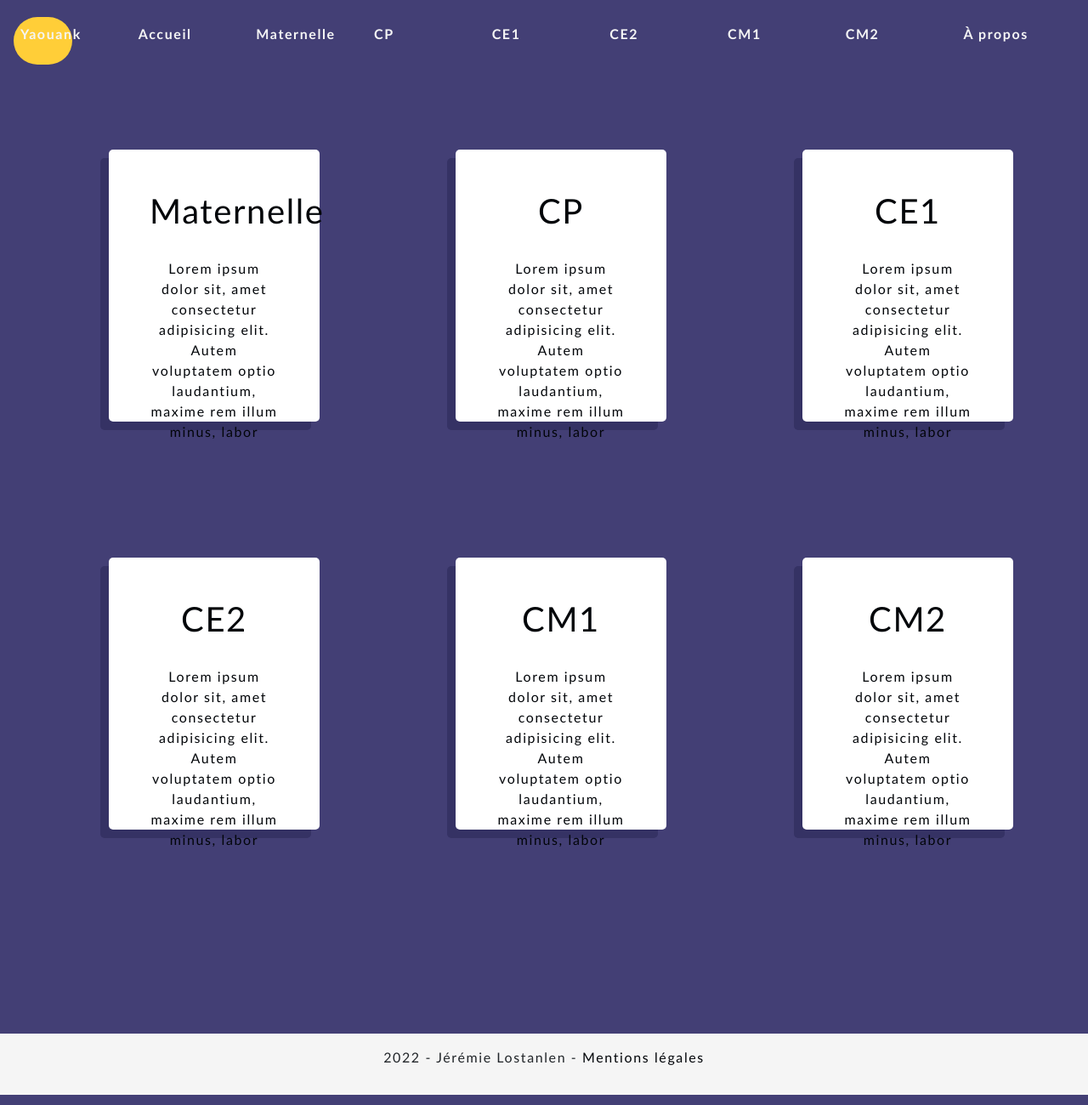
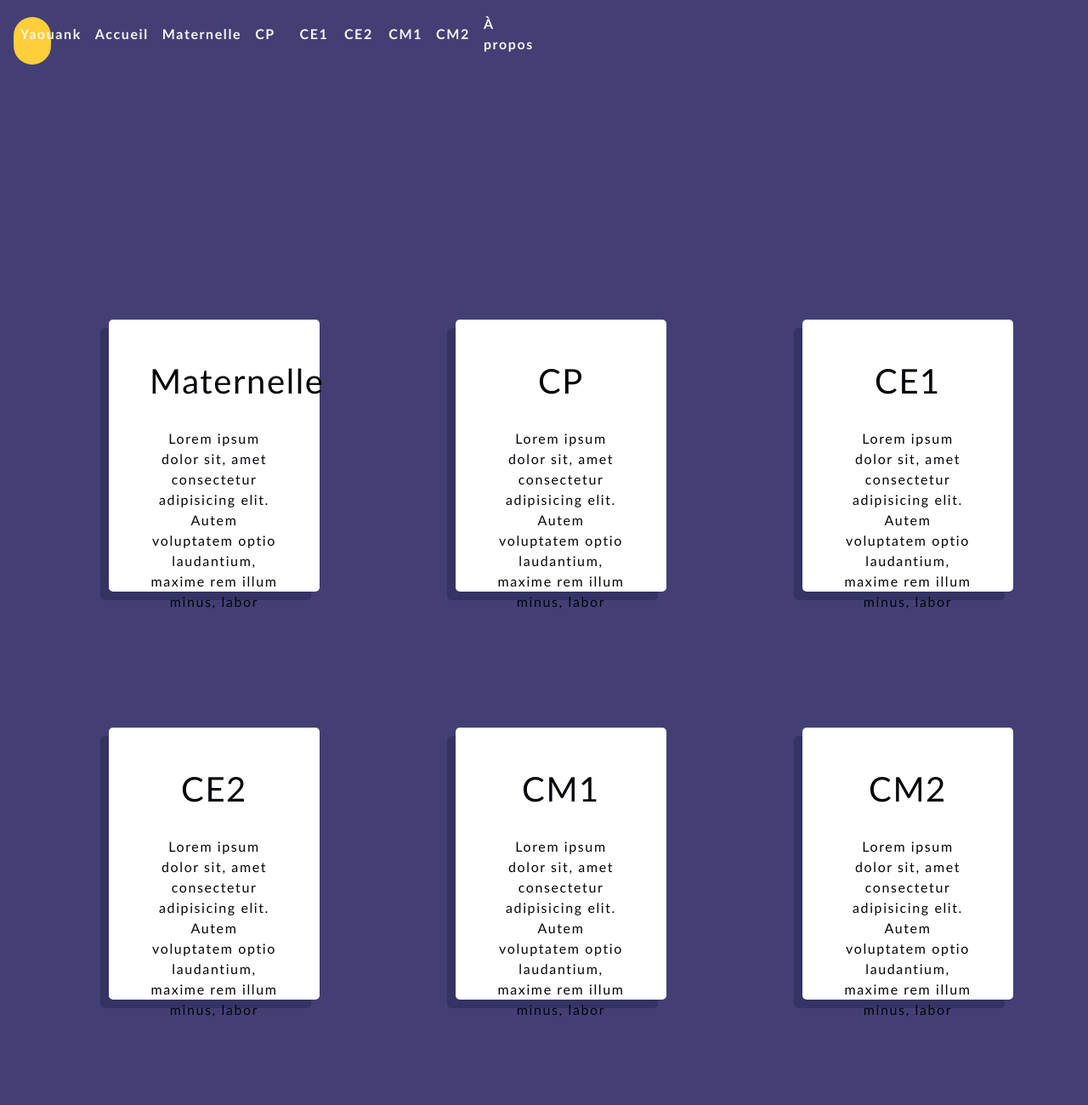
Before and after one commit to jlostanlen/NumSchool, a plain HTML site: page index.html in a window 1280 px wide. Shown: the top 1300 px of the page at 85% size. Drawn offline with nearby package versions, Linux system fonts and the light colour scheme.

Commit message:
Gestion du menu de nav

```diff
--- a/css/style.css
+++ b/css/style.css
@@ -10,7 +10,6 @@ BODY
 }
 
 body{
-    width: 100%;
     font-size: 1em;
     letter-spacing: 0.1em;
     background-color: #433f75;
@@ -39,13 +38,17 @@ a:link{
 /*************************
 MENU DE NAVIGATION
 *************************/
+
 nav{
+    position: fixed;
+    width: 90%;
+    top: 0px;
     background-color: #433f75;
 }
 nav ul{
     display: flex;
     list-style-type: none;
-    width: 100%;
+    /* width: 100%; */
     height: 5em;
     align-items: center;
 }
@@ -57,7 +60,6 @@ nav li{
     background-color: #433f75;
     height: 100%;
     width: 100%;
-    /* margin: 1em; */
 }
 nav a{
     display: flex;
@@ -155,6 +157,7 @@ nav a:link{
     display: flex;
     flex-wrap: wrap;
     justify-content: center;
+    margin-top: 200px;
 }
 .niveaux a{
     box-shadow: -10px 10px #353264;
@@ -233,17 +236,14 @@ nav a:link{
 FOOTER
 *************************/
 footer{
-    /* position: fixed; */
-    bottom: 0;
     display: flex;
     margin-top: 10em;
     width: 100%;
 }
-footer > div{
+.pied_page{
     text-align: center;
     background-color: #f5f5f5;
     width: 100%;
-    padding: 1em;
 }
 
 
@@ -256,10 +256,10 @@ LOGO
 .logo{
     color: #020509;
     background-color: #FFCE38;
-    width: 50% !important;
+    width: 50%;
     border-radius:3em;
 }
-.logo
+
 .logo:hover{
     color: #020509;
 }
```
Also changed, not shown: a_propos.html (+1 -0 lines), 1 other file.
